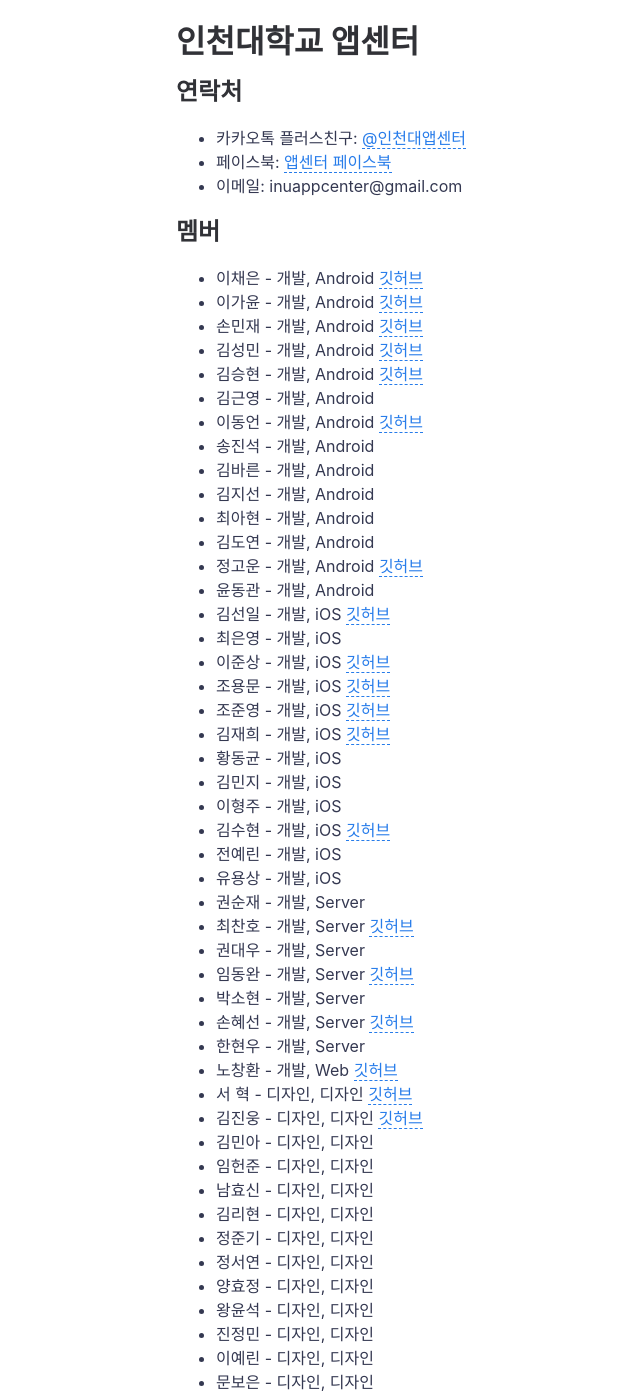
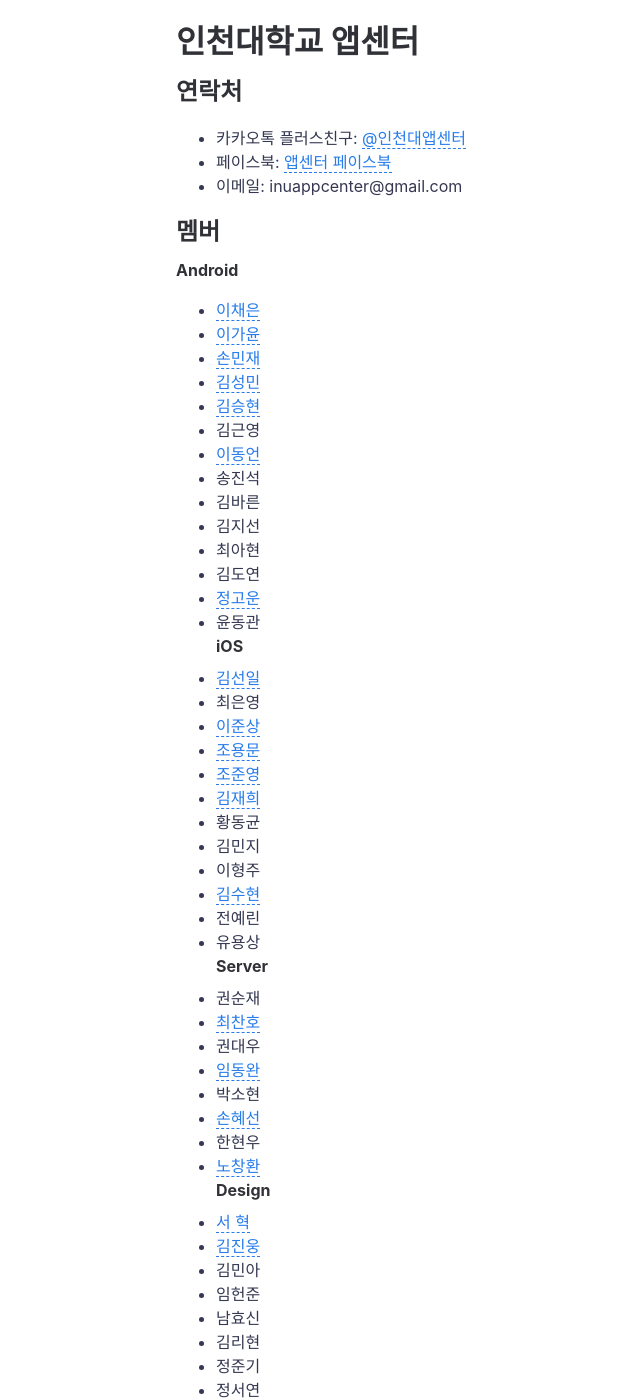
Before and after one commit to inu-appcenter/inu-appcenter.github.io, a Jekyll site: the page built from about.md, in a window 1280 px wide and 1400 px high, scrolled down 302 px. Shown: the whole window, without its empty margins (44-684 px from the left). Built offline with Jekyll 4.4.1, drawn with Linux system fonts in a browser that asks for light colours.

Commit message:
파트별로 묶음

```diff
--- a/about.md
+++ b/about.md
@@ -13,51 +13,54 @@ permalink: /about/
 * 이메일: inuappcenter@gmail.com
 
 ## 멤버
-
-* 이채은 - 개발, Android [깃허브](https://github.com/chaeeun)
-* 이가윤 - 개발, Android [깃허브](https://github.com/Gayoon)
-* 손민재 - 개발, Android [깃허브](https://github.com/bungabear)
-* 김성민 - 개발, Android [깃허브](https://github.com/pinokio531)
-* 김승현 - 개발, Android [깃허브](https://github.com/coee)
-* 김근영 - 개발, Android
-* 이동언 - 개발, Android [깃허브](https://github.com/ide127)
-* 송진석 - 개발, Android
-* 김바른 - 개발, Android
-* 김지선 - 개발, Android
-* 최아현 - 개발, Android
-* 김도연 - 개발, Android
-* 정고운 - 개발, Android [깃허브](https://github.com/GowoonJ)
-* 윤동관 - 개발, Android
-* 김선일 - 개발, iOS [깃허브](https://github.com/Seonift)
-* 최은영 - 개발, iOS
-* 이준상 - 개발, iOS [깃허브](https://github.com/zunzunzun)
-* 조용문 - 개발, iOS [깃허브](https://github.com/choymoon)
-* 조준영 - 개발, iOS [깃허브](https://github.com/chojunyng)
-* 김재희 - 개발, iOS [깃허브](https://github.com/jaehui327)
-* 황동균 - 개발, iOS
-* 김민지 - 개발, iOS
-* 이형주 - 개발, iOS
-* 김수현 - 개발, iOS [깃허브](https://github.com/suhyun9921)
-* 전예린 - 개발, iOS
-* 유용상 - 개발, iOS
-* 권순재 - 개발, Server
-* 최찬호 - 개발, Server [깃허브](https://github.com/ftilrftilr12)
-* 권대우 - 개발, Server
-* 임동완 - 개발, Server [깃허브](https://github.com/doukong)
-* 박소현 - 개발, Server
-* 손혜선 - 개발, Server [깃허브](https://github.com/SonHyeSeon)
-* 한현우 - 개발, Server
-* 노창환 - 개발, Web [깃허브](https://github.com/nohchanghwan)
-* 서 혁 - 디자인, 디자인 [깃허브](https://github.com/spemer)
-* 김진웅 - 디자인, 디자인 [깃허브](https://github.com/Woongdesign)
-* 김민아 - 디자인, 디자인
-* 임헌준 - 디자인, 디자인
-* 남효신 - 디자인, 디자인
-* 김리현 - 디자인, 디자인
-* 정준기 - 디자인, 디자인
-* 정서연 - 디자인, 디자인
-* 양효정 - 디자인, 디자인
-* 왕윤석 - 디자인, 디자인
-* 진정민 - 디자인, 디자인
-* 이예린 - 디자인, 디자인
-* 문보은 - 디자인, 디자인
+####  Android
+* [이채은](https://github.com/chaeeun)
+* [이가윤](https://github.com/Gayoon)
+* [손민재](https://github.com/bungabear)
+* [김성민](https://github.com/pinokio531)
+* [김승현](https://github.com/coee)
+* 김근영
+* [이동언](https://github.com/ide127)
+* 송진석
+* 김바른
+* 김지선
+* 최아현
+* 김도연
+* [정고운](https://github.com/GowoonJ)
+* 윤동관
+#### iOS
+* [김선일](https://github.com/Seonift)
+* 최은영
+* [이준상](https://github.com/zunzunzun)
+* [조용문](https://github.com/choymoon)
+* [조준영](https://github.com/chojunyng)
+* [김재희](https://github.com/jaehui327)
+* 황동균
+* 김민지
+* 이형주
+* [김수현](https://github.com/suhyun9921)
+* 전예린
+* 유용상
+#### Server
+* 권순재
+* [최찬호](https://github.com/ftilrftilr12)
+* 권대우
+* [임동완](https://github.com/doukong)
+* 박소현
+* [손혜선](https://github.com/SonHyeSeon)
+* 한현우
+* [노창환](https://github.com/nohchanghwan)
+#### Design
+* [서 혁](https://github.com/spemer)
+* [김진웅](https://github.com/Woongdesign)
+* 김민아
+* 임헌준
+* 남효신
+* 김리현
+* 정준기
+* 정서연
+* 양효정
+* 왕윤석
+* 진정민
+* 이예린
+* 문보은
```
